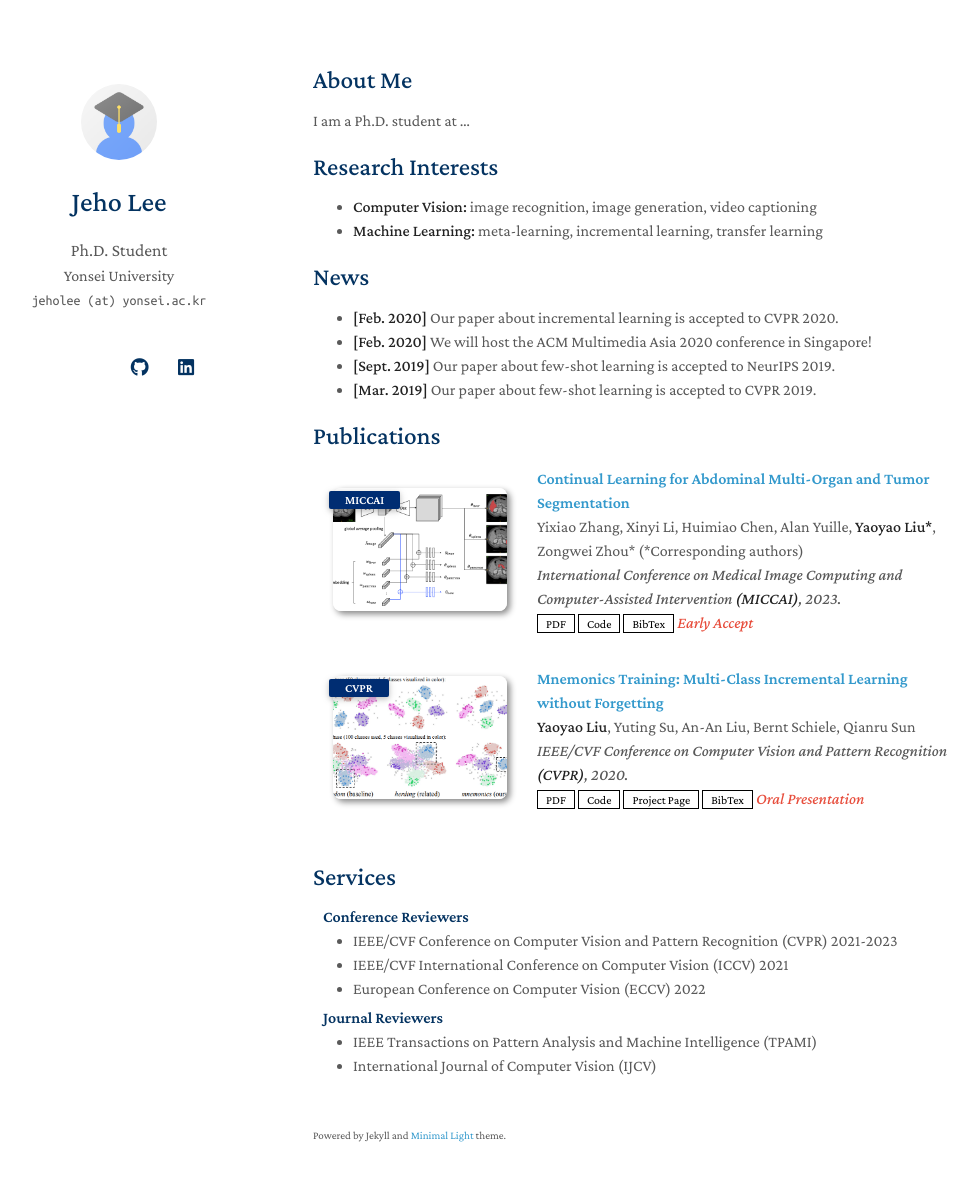
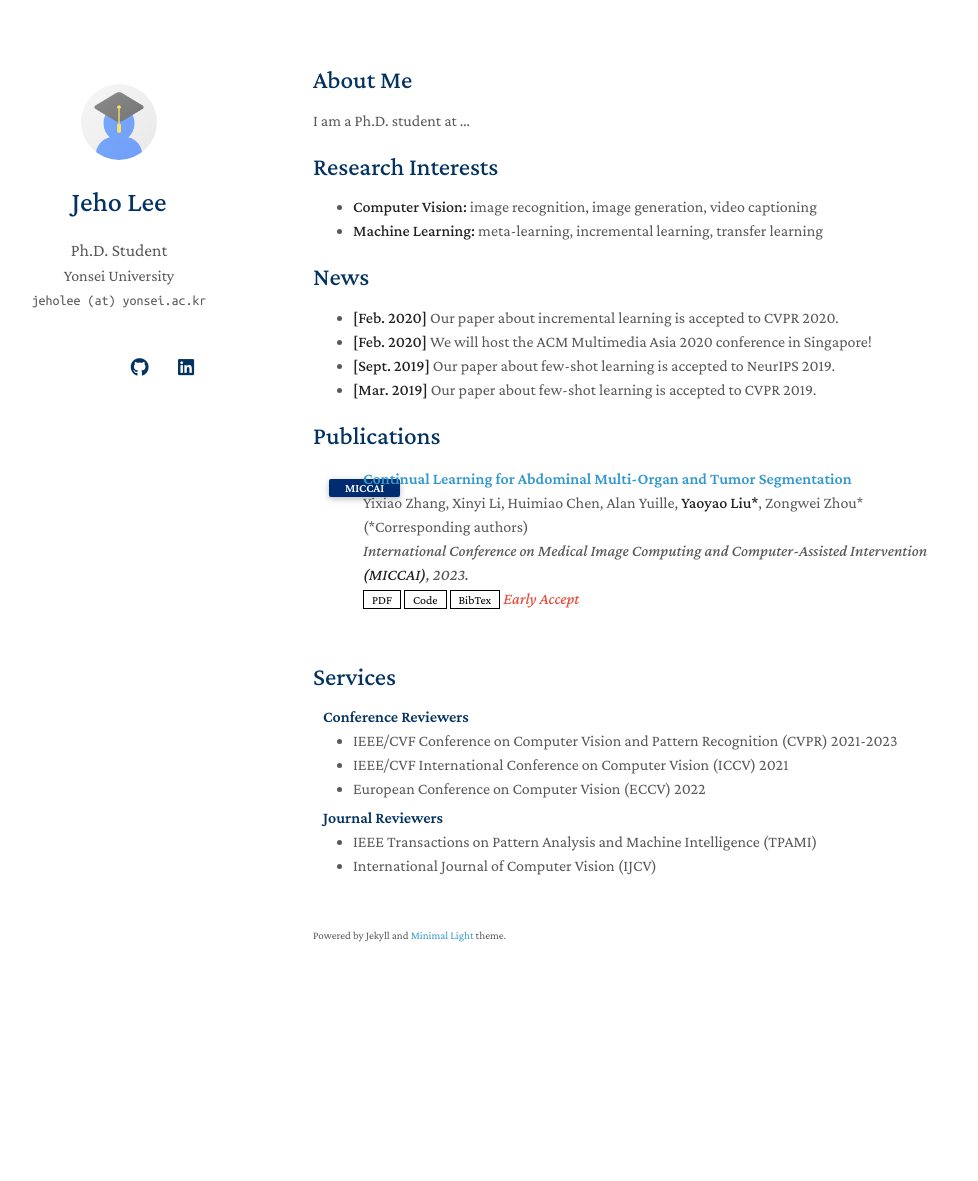
Before and after one commit to jeho-lee/jeho-lee.github.io, a Jekyll site: the page built from index.md, in a window 1280 px wide and 1216 px high. Shown: the top 1181 px of the window, without its empty margins (157-1135 px from the left). Built offline with Jekyll 4.4.1, drawn with Linux system fonts in a browser that asks for light colours; nearby versions of some CDN libraries; a style sheet for code colours, icons or effects is not loaded; our own code applies the rules of GitHub Pages for plain Markdown files.

Commit message:
publications

```diff
--- a/_data/publications.yml
+++ b/_data/publications.yml
@@ -7,16 +7,5 @@ main:
     pdf: https://arxiv.org/pdf/2306.00988.pdf
     code: https://github.com/MrGiovanni/ContinualLearning
     bibtex: https://bib.yliu.me/MICCAI23.txt
-    image: ./assets/img/teaser_example_2.png
+    # image: ./assets/img/teaser_example_2.png
     notes: Early Accept
-
-  - title: "Mnemonics Training: Multi-Class Incremental Learning without Forgetting"
-    authors: <strong>Yaoyao Liu</strong>, Yuting Su, An-An Liu, Bernt Schiele, Qianru Sun
-    conference_short: CVPR
-    conference: IEEE/CVF Conference on Computer Vision and Pattern Recognition <strong>(CVPR)</strong>, 2020.
-    pdf: https://arxiv.org/pdf/2002.10211.pdf
-    code: https://github.com/yaoyao-liu/class-incremental-learning/tree/main/mnemonics-training
-    page: https://class-il.mpi-inf.mpg.de/mnemonics/
-    bibtex: https://class-il.mpi-inf.mpg.de/mnemonics/
-    notes: Oral Presentation
-    image: ./assets/img/teaser_example.png
```
